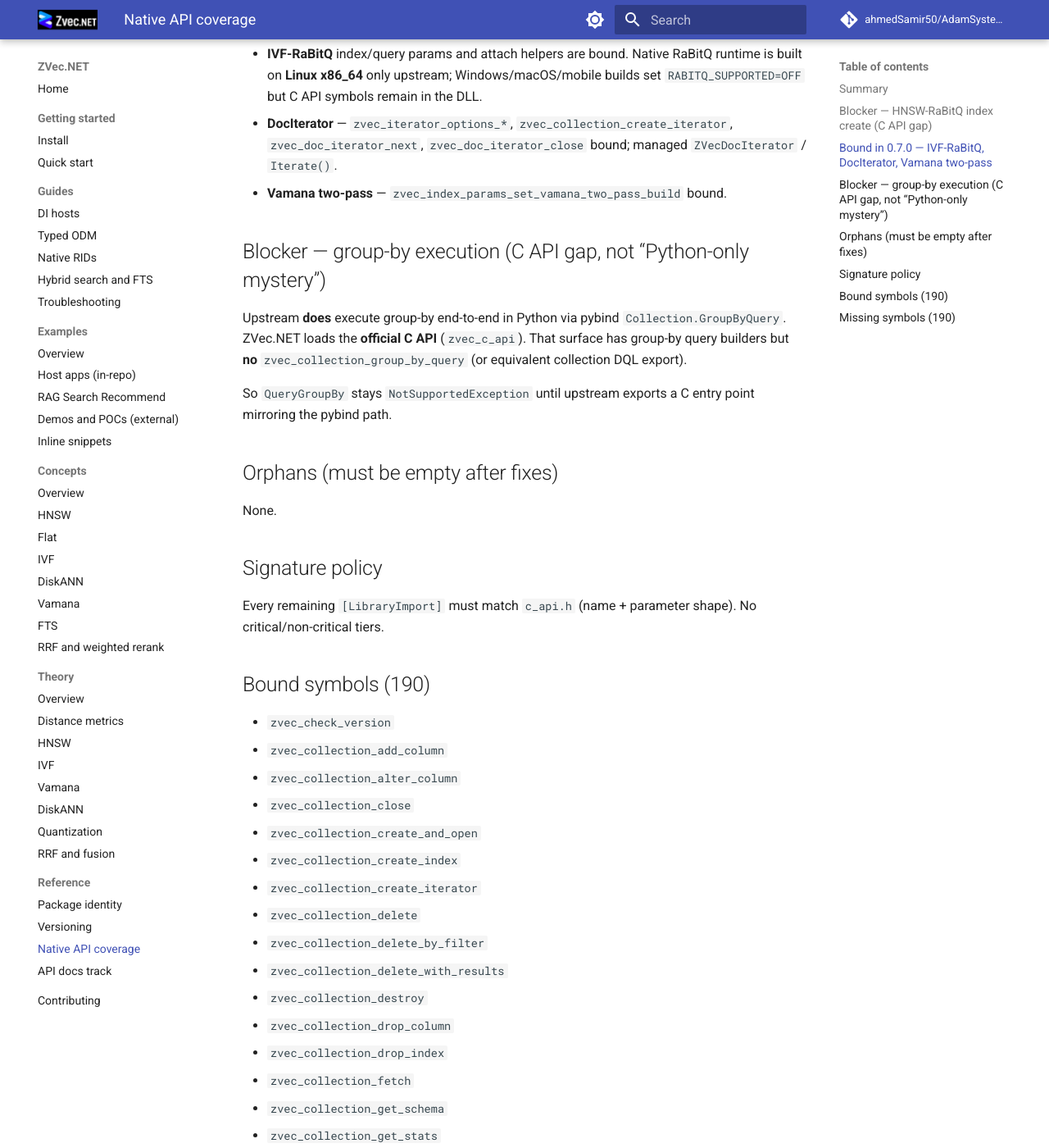
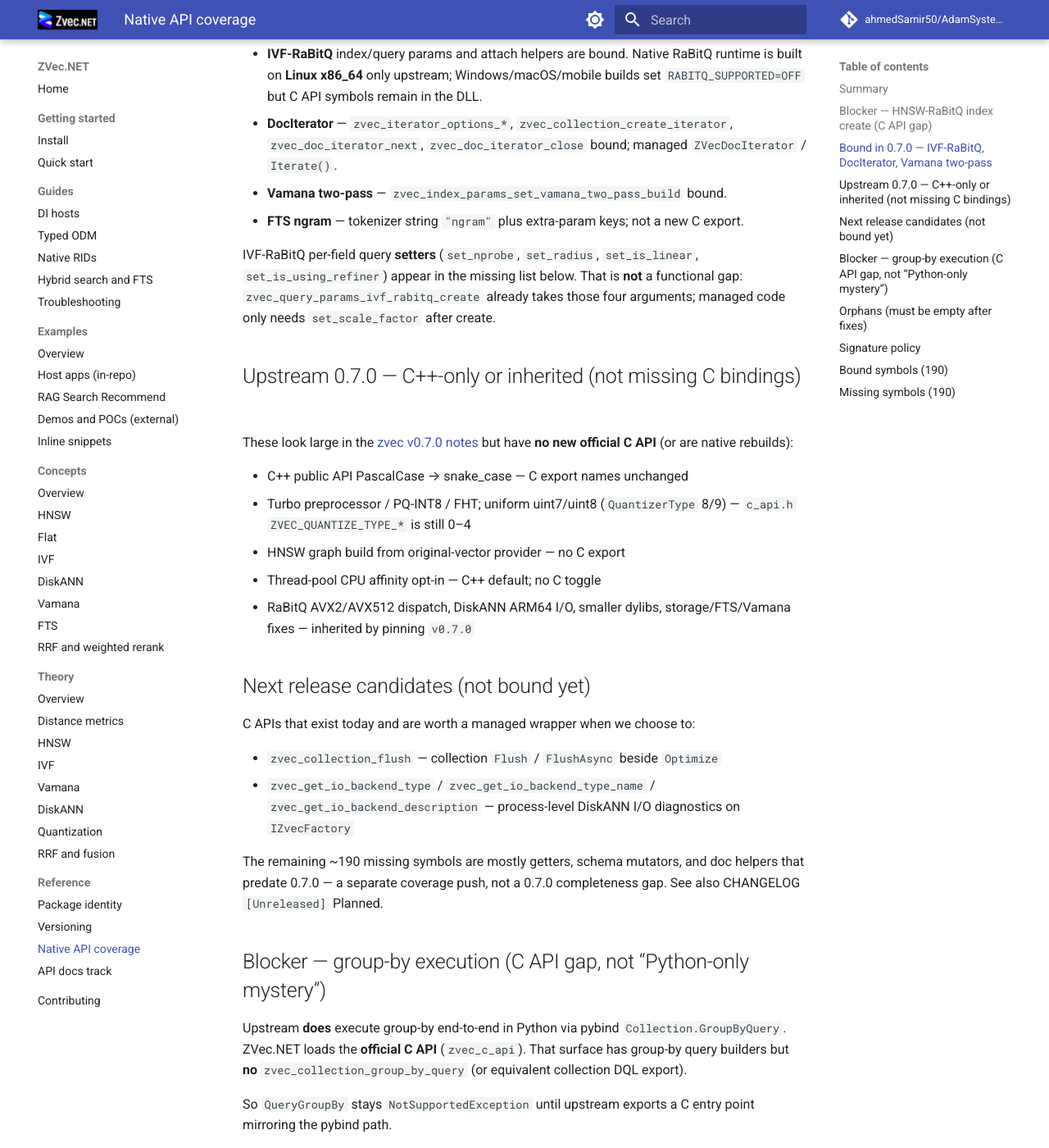
Before and after one commit to ahmedSamir50/AdamSystems.ZVec.NET, an MkDocs documentation site: the page built from docs/reference/native-api-coverage.md, in a window 1280 px wide and 1400 px high, scrolled down 1022 px. Shown: the whole window at 82% size. Built offline with MkDocs 1.6.1 and Material for MkDocs 9.7.7, drawn with Linux system fonts in a browser that asks for light colours; comment, search, counter and statistics services are not loaded; the version menu is left out.

Commit message:
Document 0.7.0 next-release parking lot and gitignore local path payloads.
[skip ci]

```diff
--- a/docs/llms.txt
+++ b/docs/llms.txt
@@ -40,4 +40,5 @@
 
 - HNSW-RaBitQ index create blocked; managed throws NotSupportedException.
 - Group-by execution blocked (no zvec_collection_group_by_query in c_api.h).
-- See docs/reference/native-api-coverage.md
+- Next-release candidates (not bound): `zvec_collection_flush`, DiskANN `zvec_get_io_backend_*`. C++-only 0.7.0 (Turbo/uint7/uint8/HNSW original-vector) has no C API — do not invent bindings.
+- See docs/reference/native-api-coverage.md and CHANGELOG `[Unreleased]` Planned.
--- a/docs/reference/native-api-coverage.md
+++ b/docs/reference/native-api-coverage.md
@@ -26,6 +26,28 @@ Regenerate after each submodule bump by comparing `ZVEC_EXPORT` / `ZVEC_CALL` na
 - **IVF-RaBitQ** index/query params and attach helpers are bound. Native RaBitQ runtime is built on **Linux x86_64** only upstream; Windows/macOS/mobile builds set `RABITQ_SUPPORTED=OFF` but C API symbols remain in the DLL.
 - **DocIterator** — `zvec_iterator_options_*`, `zvec_collection_create_iterator`, `zvec_doc_iterator_next`, `zvec_doc_iterator_close` bound; managed `ZVecDocIterator` / `Iterate()`.
 - **Vamana two-pass** — `zvec_index_params_set_vamana_two_pass_build` bound.
+- **FTS ngram** — tokenizer string `"ngram"` plus extra-param keys; not a new C export.
+
+IVF-RaBitQ per-field query **setters** (`set_nprobe`, `set_radius`, `set_is_linear`, `set_is_using_refiner`) appear in the missing list below. That is **not** a functional gap: `zvec_query_params_ivf_rabitq_create` already takes those four arguments; managed code only needs `set_scale_factor` after create.
+
+## Upstream 0.7.0 — C++-only or inherited (not missing C bindings)
+
+These look large in the [zvec v0.7.0 notes](https://github.com/alibaba/zvec/releases/tag/v0.7.0) but have **no new official C API** (or are native rebuilds):
+
+- C++ public API PascalCase → snake_case — C export names unchanged
+- Turbo preprocessor / PQ-INT8 / FHT; uniform uint7/uint8 (`QuantizerType` 8/9) — `c_api.h` `ZVEC_QUANTIZE_TYPE_*` is still 0–4
+- HNSW graph build from original-vector provider — no C export
+- Thread-pool CPU affinity opt-in — C++ default; no C toggle
+- RaBitQ AVX2/AVX512 dispatch, DiskANN ARM64 I/O, smaller dylibs, storage/FTS/Vamana fixes — inherited by pinning `v0.7.0`
+
+## Next release candidates (not bound yet)
+
+C APIs that exist today and are worth a managed wrapper when we choose to:
+
+- `zvec_collection_flush` — collection `Flush` / `FlushAsync` beside `Optimize`
+- `zvec_get_io_backend_type` / `zvec_get_io_backend_type_name` / `zvec_get_io_backend_description` — process-level DiskANN I/O diagnostics on `IZvecFactory`
+
+The remaining ~190 missing symbols are mostly getters, schema mutators, and doc helpers that predate 0.7.0 — a separate coverage push, not a 0.7.0 completeness gap. See also CHANGELOG `[Unreleased]` Planned.
 
 ## Blocker — group-by execution (C API gap, not “Python-only mystery”)
 
```
Also changed, not shown: CHANGELOG.md (+4 -0 lines), 1 other file.
